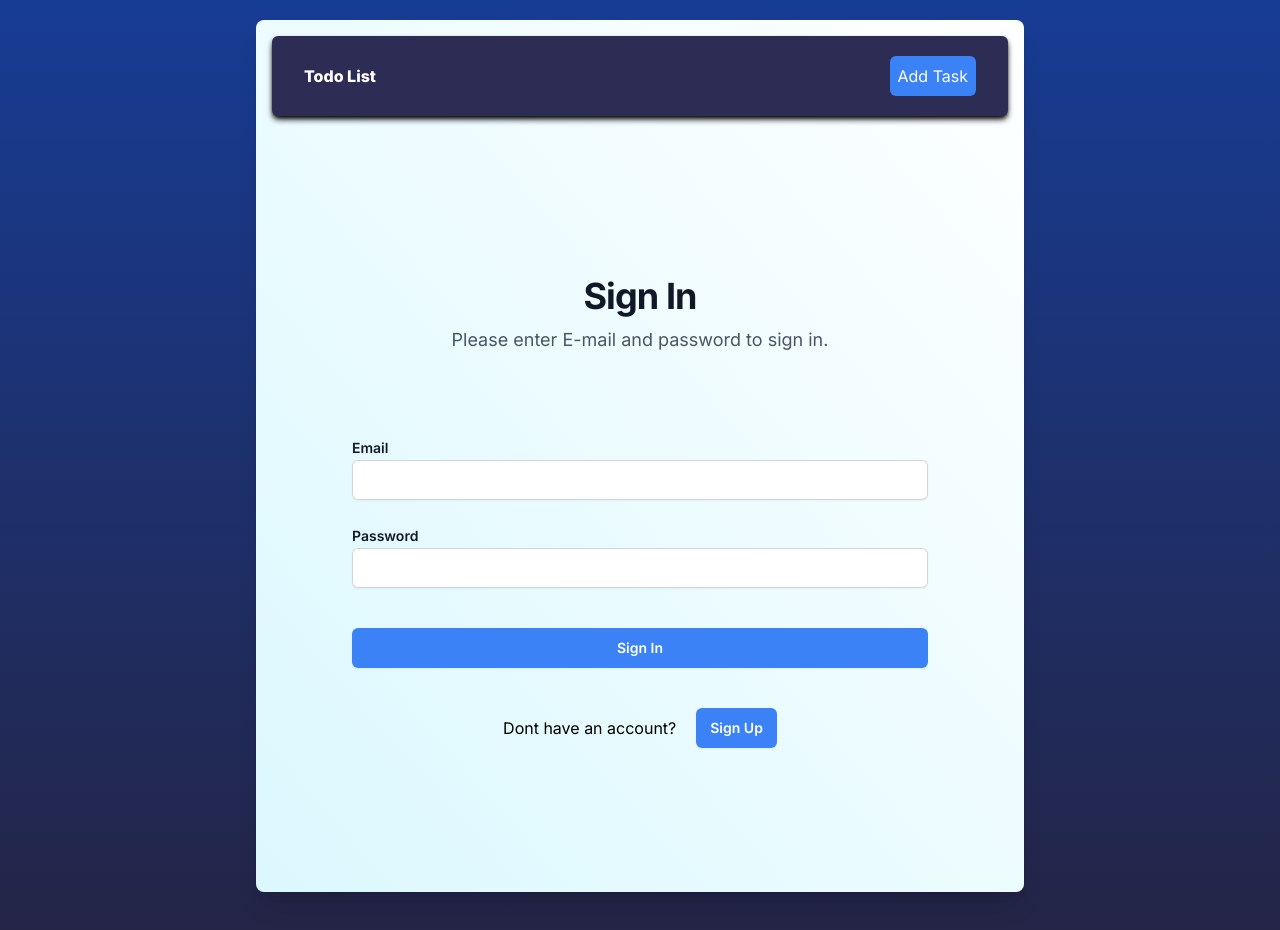
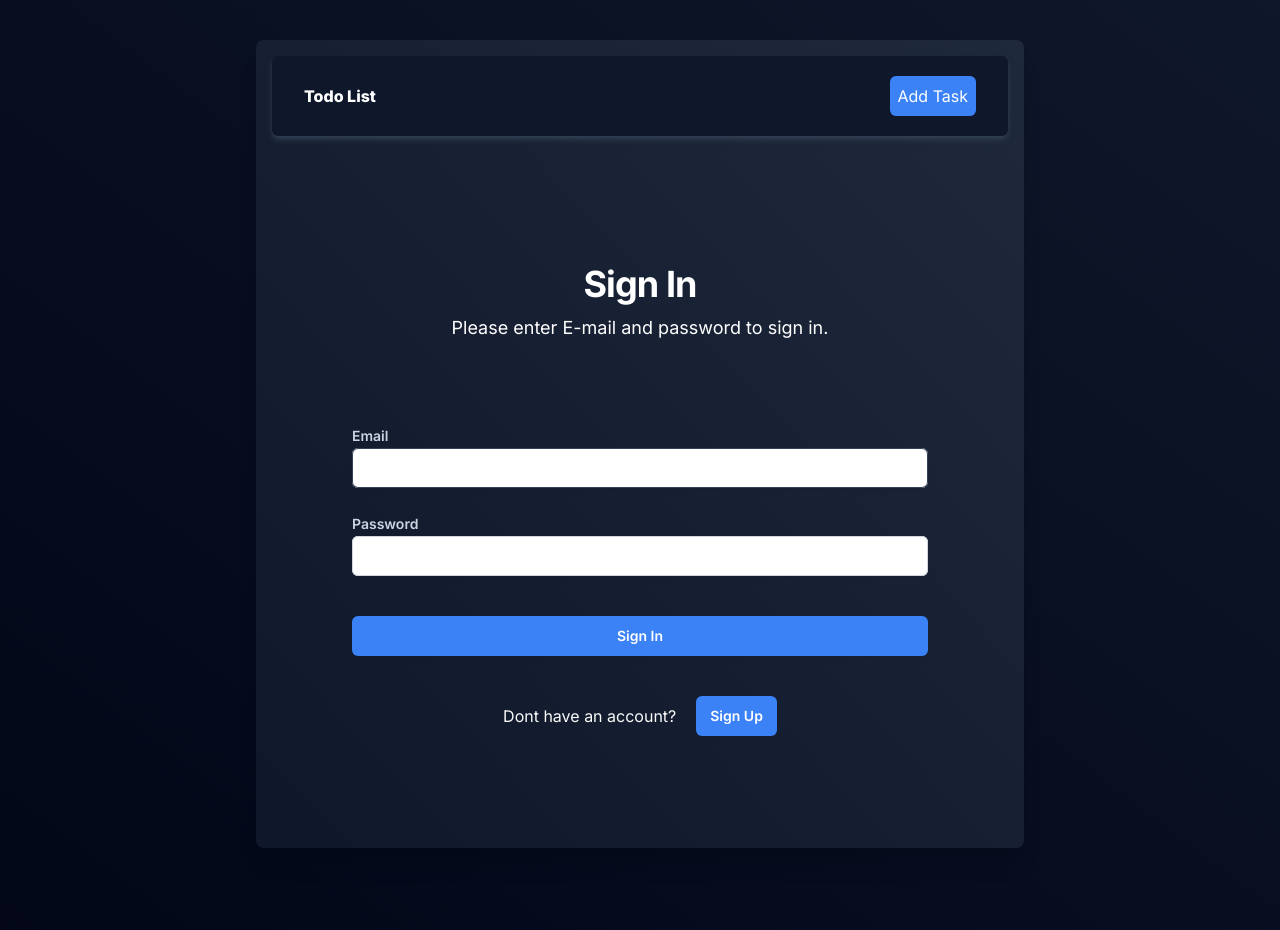
Before and after one commit to luqmanmatloob/ToDo_list_app, a Next.js app: page /signin in a window 1280 px wide. Shown: the top 930 px of the page. Built offline with nearby package versions, Linux system fonts and the light colour scheme.

Commit message:
Changed theme to dark

```diff
--- a/app/addTask/page.jsx
+++ b/app/addTask/page.jsx
@@ -21,7 +21,7 @@ console.log(userid)
     e.preventDefault();
 
     if (!title || !description || !userid) {
-      alert("Title, description, and user ID are required.");
+      alert("Title, Description, and Signin are required.");
       return;
     }
 
@@ -57,14 +57,14 @@ console.log(userid)
       <input
         onChange={(e) => setTitle(e.target.value)}
         value={title}
-        className="border border-slate-500 px-8 py-2 rounded-md bg-[#ffffff]"
+        className="border border-slate-500 px-8 py-2 rounded-md bg-slate-700"
         type="text"
         placeholder="Task Title"
       />
       <input
         onChange={(e) => setDescription(e.target.value)}
         value={description}
-        className="border border-slate-500 px-8 py-2 rounded-md bg-[#ffffff]"
+        className="border border-slate-500 px-8 py-2 rounded-md bg-slate-700"
         type="text"
         placeholder="Task Description"
       />
--- a/app/layout.js
+++ b/app/layout.js
@@ -14,9 +14,10 @@ export const metadata = {
 
 export default function RootLayout({ children }) {
   return (
-    <html lang="en" className=" bg-gradient-to-t from-[#242444] to-[#173c94] min-h-[120vh]">
+    <html lang="en" className=" bg-gradient-to-tr from-slate-950 to-slate-900 min-h-[120vh] text-stone-50">
+      {/* // <html lang="en" className=" bg-slate-800 min-h-[120vh]"> */}
       <body className={inter.className}>
-      <NextTopLoader
+        <NextTopLoader
           color="#0000FF"
           initialPosition={0.08}
           crawlSpeed={200}
@@ -28,8 +29,8 @@ export default function RootLayout({ children }) {
           shadow="0 0 10px #2299DD,0 0 5px #2299DD"
         />
 
-        <div className="max-w-3xl mx-auto p-4 bg-gradient-to-bl from-[#feffff] to-[#dbf8fe] shadow-xl m-5 rounded-lg ">
-
+        <div className="mx-[5%] mt-10">
+        <div className="max-w-3xl mx-auto p-4 bg-gradient-to-bl from-slate-800 to-slate-900 shadow-xl m-5 rounded-lg ">
           <Navbar />
 
           <div className="mt-8">
@@ -37,6 +38,7 @@ export default function RootLayout({ children }) {
             {children}
           </div>
         </div>
+        </div>
       </body>
     </html>
   );
--- a/app/page.jsx
+++ b/app/page.jsx
@@ -1,14 +1,3 @@
-
-
-// import TasksList from "@/components/TasksList";
-
-// export default function Home() {
-//   return (
-//     <div>
-//       <TasksList />
-//     </div>
-//   )
-// }
 
 
 "use client"
@@ -32,7 +21,7 @@ export default function Home() {
   }, []);
 
   return (
-    <div>
+    <div className=''>
       {userid && <TasksList />}
     </div>
   );
--- a/app/signin/page.js
+++ b/app/signin/page.js
@@ -54,19 +54,19 @@ export default function SignUpForm() {
   };
 
   return (
-    <div className="bg-[#] px-6 py-24 sm:py-32 lg:px-8">
+    <div className="bg-[#] px-6 py-12 sm:py-24 lg:px-8">
       <div className="mx-auto max-w-2xl text-center">
-        <h2 className="text-3xl font-bold tracking-tight text-gray-900 sm:text-4xl">Sign In</h2>
-        <p className="mt-2 text-lg leading-8 text-gray-600">Please enter E-mail and password to sign in.</p>
+        <h2 className="text-3xl font-bold tracking-tight text-white sm:text-4xl">Sign In</h2>
+        <p className="mt-2 text-lg leading-8 text-white">Please enter E-mail and password to sign in.</p>
       </div>
       <form onSubmit={handleSubmit} className="mx-auto mt-16 max-w-xl sm:mt-20">
         <div className="grid grid-cols-1 gap-y-6">
-          <div>
-            <label htmlFor="email" className="block text-sm font-semibold leading-6 text-gray-900">Email</label>
-            <input type="email" id="email" value={email} onChange={(e) => setEmail(e.target.value)} className="block w-full rounded-md border-0 px-3.5 py-2 text-gray-900 shadow-sm ring-1 ring-inset ring-gray-300 placeholder:text-gray-400 focus:ring-2 focus:ring-inset focus:ring-indigo-600 sm:text-sm sm:leading-6" />
+          <div className=''>
+            <label htmlFor="email" className="block text-sm font-semibold leading-6 text-slate-300">Email</label>
+            <input type="email" id="email" value={email} onChange={(e) => setEmail(e.target.value)} className="block w-full rounded-md border-0 px-3.5 py-2 text-gray-900 shadow-sm ring-1 ring-inset ring-slate-700 placeholder:text-gray-400" />
           </div>
           <div>
-            <label htmlFor="password" className="block text-sm font-semibold leading-6 text-gray-900">Password</label>
+            <label htmlFor="password" className="block text-sm font-semibold leading-6 text-slate-300">Password</label>
             <input type="password" id="password" value={password} onChange={(e) => setPassword(e.target.value)} className="block w-full rounded-md border-0 px-3.5 py-2 text-gray-900 shadow-sm ring-1 ring-inset ring-gray-300 placeholder:text-gray-400 focus:ring-2 focus:ring-inset focus:ring-indigo-600 sm:text-sm sm:leading-6" />
           </div>
         </div>
--- a/app/signup/page.js
+++ b/app/signup/page.js
@@ -75,31 +75,31 @@ export default function SignUpForm() {
   };
 
   return (
-    <div className="bg-[#] px-6 py-24 sm:py-32 lg:px-8">
+    <div className="bg-[#] px-6 py-24 sm:py-24 lg:px-8">
       <div className="mx-auto max-w-2xl text-center">
-        <h2 className="text-3xl font-bold tracking-tight text-gray-900 sm:text-4xl">Sign Up</h2>
-        <p className="mt-2 text-lg leading-8 text-gray-600">Please fill out the form to sign up.</p>
+        <h2 className="text-3xl font-bold tracking-tight text-white sm:text-4xl">Sign Up</h2>
+        <p className="mt-2 text-lg leading-8 text-white">Please fill out the form to sign up.</p>
       </div>
       <form onSubmit={handleSubmit} className="mx-auto mt-16 max-w-xl sm:mt-20">
         <div className="grid grid-cols-1 gap-y-6">
           <div>
-            <label htmlFor="first-name" className="block text-sm font-semibold leading-6 text-gray-900">First name</label>
+            <label htmlFor="first-name" className="block text-sm font-semibold leading-6 text-gray-200">First name</label>
             <input type="text" id="first-name" value={firstName} onChange={(e) => setFirstName(e.target.value)} className="block w-full rounded-md border-0 px-3.5 py-2 text-gray-900 shadow-sm ring-1 ring-inset ring-gray-300 placeholder:text-gray-400 focus:ring-2 focus:ring-inset focus:ring-indigo-600 sm:text-sm sm:leading-6" />
           </div>
           <div>
-            <label htmlFor="last-name" className="block text-sm font-semibold leading-6 text-gray-900">Last name</label>
+            <label htmlFor="last-name" className="block text-sm font-semibold leading-6 text-gray-200">Last name</label>
             <input type="text" id="last-name" value={lastName} onChange={(e) => setLastName(e.target.value)} className="block w-full rounded-md border-0 px-3.5 py-2 text-gray-900 shadow-sm ring-1 ring-inset ring-gray-300 placeholder:text-gray-400 focus:ring-2 focus:ring-inset focus:ring-indigo-600 sm:text-sm sm:leading-6" />
           </div>
           <div>
-            <label htmlFor="email" className="block text-sm font-semibold leading-6 text-gray-900">Email</label>
+            <label htmlFor="email" className="block text-sm font-semibold leading-6 text-gray-200">Email</label>
             <input type="email" id="email" value={email} onChange={(e) => setEmail(e.target.value)} className="block w-full rounded-md border-0 px-3.5 py-2 text-gray-900 shadow-sm ring-1 ring-inset ring-gray-300 placeholder:text-gray-400 focus:ring-2 focus:ring-inset focus:ring-indigo-600 sm:text-sm sm:leading-6" />
           </div>
           <div>
-            <label htmlFor="password" className="block text-sm font-semibold leading-6 text-gray-900">Password</label>
+            <label htmlFor="password" className="block text-sm font-semibold leading-6 text-gray-200">Password</label>
             <input type="password" id="password" value={password} onChange={(e) => setPassword(e.target.value)} className="block w-full rounded-md border-0 px-3.5 py-2 text-gray-900 shadow-sm ring-1 ring-inset ring-gray-300 placeholder:text-gray-400 focus:ring-2 focus:ring-inset focus:ring-indigo-600 sm:text-sm sm:leading-6" />
           </div>
           <div>
-            <label htmlFor="confirm-password" className="block text-sm font-semibold leading-6 text-gray-900">Confirm Password</label>
+            <label htmlFor="confirm-password" className="block text-sm font-semibold leading-6 text-gray-200">Confirm Password</label>
             <input type="password" id="confirm-password" value={confirmPassword} onChange={(e) => setConfirmPassword(e.target.value)} className="block w-full rounded-md border-0 px-3.5 py-2 text-gray-900 shadow-sm ring-1 ring-inset ring-gray-300 placeholder:text-gray-400 focus:ring-2 focus:ring-inset focus:ring-indigo-600 sm:text-sm sm:leading-6" />
           </div>        </div>
         <div className="mt-10">
--- a/components/EditTaskForm.jsx
+++ b/components/EditTaskForm.jsx
@@ -41,7 +41,7 @@ export default function EditTaskForm({ id, title, description }) {
       <input
         onChange={(e) => setNewTitle(e.target.value)}
         value={newTitle}
-        className="border border-slate-500 px-8 py-2 rounded-md bg-[#c7fbfb]"
+        className="border border-slate-500 px-8 py-2 rounded-md bg-slate-700"
         type="text"
         placeholder="Task Title"
       />
@@ -49,7 +49,7 @@ export default function EditTaskForm({ id, title, description }) {
       <input
         onChange={(e) => setNewDescription(e.target.value)}
         value={newDescription}
-        className="border border-slate-500 px-8 py-2 rounded-md bg-[#c7fbfb]"
+        className="border border-slate-500 px-8 py-2 rounded-md bg-slate-700"
         type="text"
         placeholder="Task Description"
       />
--- a/components/Navbar.jsx
+++ b/components/Navbar.jsx
@@ -2,7 +2,7 @@ import Link from "next/link";
 
 export default function Navbar() {
   return (
-    <nav className="shadow-md shadow-black flex justify-between items-center bg-[#2C2C54] px-8 rounded-md   py-5">
+    <nav className="shadow-md shadow-slate-700 flex justify-between items-center bg-slate-900 px-8 rounded-md   py-5">
       <Link className="text-white font-extrabold" href={"/"}>
         Todo List
       </Link>
--- a/components/RemoveBtn.jsx
+++ b/components/RemoveBtn.jsx
@@ -27,7 +27,7 @@ export default function RemoveBtn({ id }) {
   };
 
   return (
-    <button onClick={removeTask} className="text-black">
+    <button onClick={removeTask} className="">
       <HiOutlineTrash size={24} />
     </button>
   );
--- a/components/TasksList.jsx
+++ b/components/TasksList.jsx
@@ -51,11 +51,12 @@ export default function TaskList() {
   }, []);
 
   return (
-    <>
+    <div className="">
+    <div >
       {tasks.map((t) => (
         <div
           key={t._id}
-          className="p-4 my-3 flex justify-between gap-5 items-start rounded-md shadow-md mb-5"
+          className="p-4 my-3 flex justify-between gap-5 items-start rounded-md shadow-slate-500 shadow-sm mb-5"
         >
           <div>
             <h2 className="font-bold text-2xl">{t.title}</h2>
@@ -69,6 +70,7 @@ export default function TaskList() {
           </div>
         </div>
       ))}
-    </>
+    </div>
+    </div>
   );
 }
```
